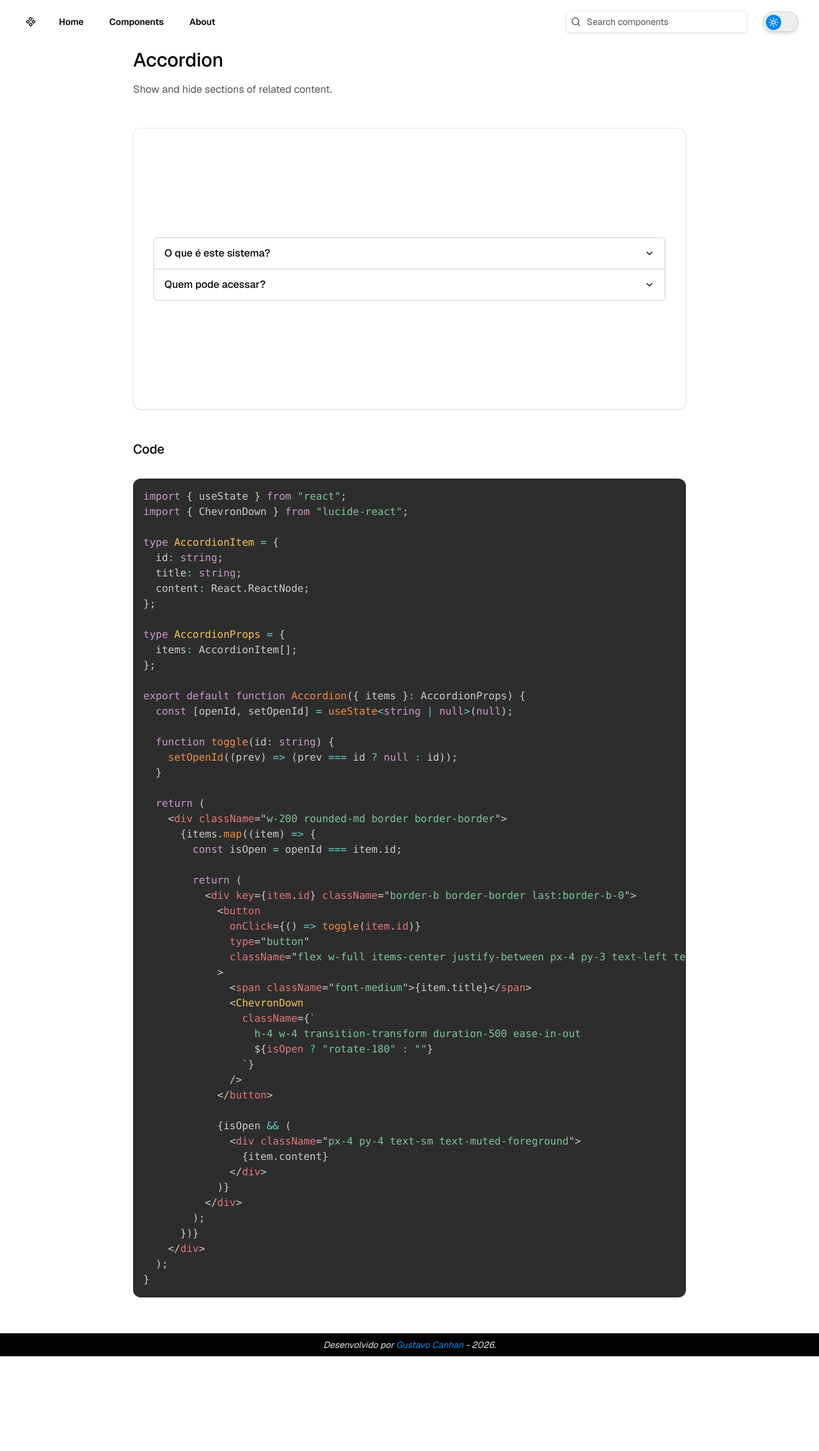
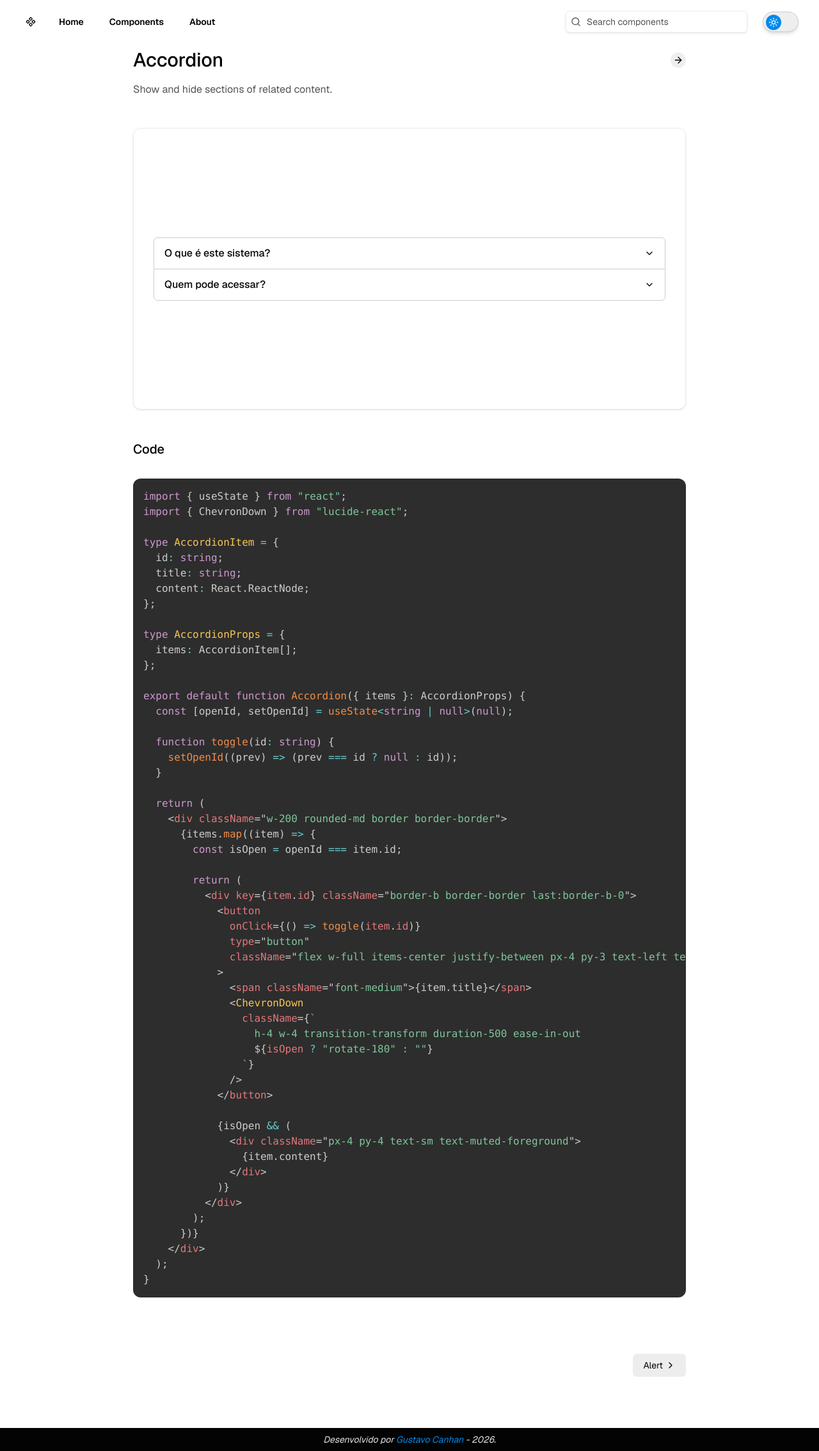
Before and after one commit to gustavocanhan/ComponentesReact, a Next.js app: page /components/accordion in a window 1280 px wide. Shown: the whole page at 64% size. Before the commit the page ends 2120 px from the top, so only its background shows below. Built offline with nearby package versions, Linux system fonts and the light colour scheme.

Commit message:
feat: add buttons prev next components

```diff
--- a/src/app/components/[nome]/page.tsx
+++ b/src/app/components/[nome]/page.tsx
@@ -10,6 +10,8 @@ import "prismjs/components/prism-jsx";
 import "prismjs/components/prism-tsx";
 
 import { componentsConfig } from "./components.config";
+import { ArrowLeft, ArrowRight, ChevronLeft, ChevronRight } from "lucide-react";
+import Link from "next/link";
 
 type PageProps = {
   params: Promise<{
@@ -21,6 +23,18 @@ export default function ComponentPage({ params }: PageProps) {
   const { nome } = use(params);
 
   const component = componentsConfig[nome as keyof typeof componentsConfig];
+
+  const componentsList = Object.entries(componentsConfig).map(
+    ([key, value]) => ({
+      key,
+      ...value,
+    })
+  );
+
+  const currentIndex = componentsList.findIndex((item) => item.key === nome);
+
+  const prev = componentsList[currentIndex - 1] ?? null;
+  const next = componentsList[currentIndex + 1] ?? null;
 
   const codeRef = useRef<HTMLElement>(null);
 
@@ -36,7 +50,28 @@ export default function ComponentPage({ params }: PageProps) {
 
   return (
     <div className="md:w-4xl mx-auto px-4">
-      <h1 className="text-3xl font-medium py-2">{component.title}</h1>
+      <div className="flex items-center justify-between">
+        <h1 className="text-3xl font-medium py-2">{component.title}</h1>
+        <div className="flex items-center gap-2">
+          {prev && (
+            <Link
+              href={prev.key}
+              className="bg-muted-foreground/10 rounded-full cursor-pointer p-1 hover:bg-muted-foreground/30 transition"
+            >
+              <ArrowLeft className="h-4 w-4" />
+            </Link>
+          )}
+
+          {next && (
+            <Link
+              href={next.key}
+              className="bg-muted-foreground/10 rounded-full cursor-pointer p-1 hover:bg-muted-foreground/30 transition"
+            >
+              <ArrowRight className="h-4 w-4" />
+            </Link>
+          )}
+        </div>
+      </div>
 
       <p className="text-muted-foreground pt-2 pb-12">
         {component.description}
@@ -64,6 +99,30 @@ export default function ComponentPage({ params }: PageProps) {
           </code>
         </pre>
       </div>
+      <div
+        className={`flex items-center pt-8 pb-20 ${
+          !prev ? "justify-end" : "justify-between"
+        }`}
+      >
+        {prev && (
+          <Link
+            href={prev.key}
+            className="flex items-center gap-0.5 bg-muted-foreground/10 px-4 py-2 rounded-md text-sm cursor-pointer hover:bg-muted-foreground/30 transition"
+          >
+            <ChevronLeft className="w-4 h-4" />
+            {prev.title}
+          </Link>
+        )}
+        {next && (
+          <Link
+            href={next.key}
+            className="flex items-center gap-1 bg-muted-foreground/10 px-4 py-2 rounded-md text-sm cursor-pointer hover:bg-muted-foreground/30 transition"
+          >
+            {next.title}
+            <ChevronRight className="w-4 h-4" />
+          </Link>
+        )}
+      </div>
     </div>
   );
 }
```
Also changed, not shown: src/app/components/[nome]/components.config.tsx (+170 -170 lines).
